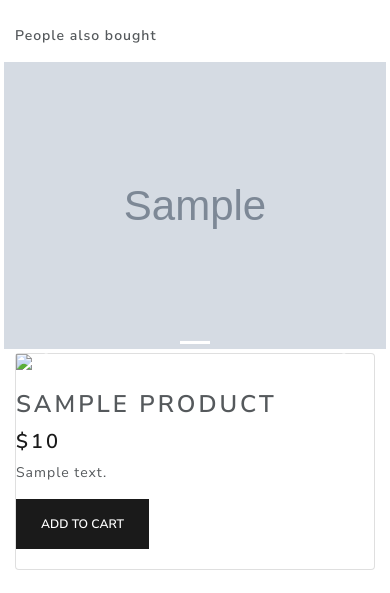
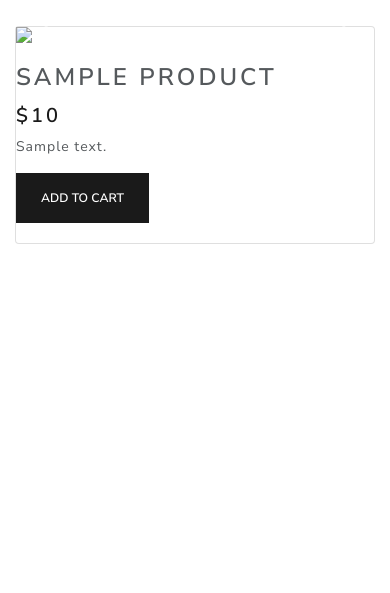
Before and after one commit to patni1992/django-ecommerce, a Django app: template shop/templates/shop/product_item.html in a window 390 px wide. Shown: the part 53-646 px from the top of the page. Run offline with Django 3.2, Linux system fonts and the light colour scheme; the template is opened without the code that fills it: most values are stand-ins (such as "Sample title", 1, 10 or a date in 2020); grey boxes marked "Sample" are stand-in pictures; some libraries are stand-ins or nearby versions.

Commit message:
hide people also bought on smaller devices

```diff
--- a/shop/templates/shop/product_item.html
+++ b/shop/templates/shop/product_item.html
@@ -4,14 +4,16 @@
     <div class="container">
       <div class="row mt-4">
         <div class="col-lg-2">
+          <div class="d-none d-lg-block">
+              <div class="row ">
                   <p class="font-weight-bold">People also bought</p>
-          <div class="row">
                   {% for product in random_products %}
                   <div class="col-lg-6 pr-1 pl-1" style="border: none;" >
                       <a href="/{{ product.id }}/{{ product.slug }}">
                         <img class="img-fluid mb-1"   src="{{ product.main_image.url }}" alt="image cap"></a>
                     </div>
                   {% endfor %}
+                </div>
           </div>
         </div>
         <div class="col-lg-10">
```
Lines whose indentation alone changed are shown as unchanged.
